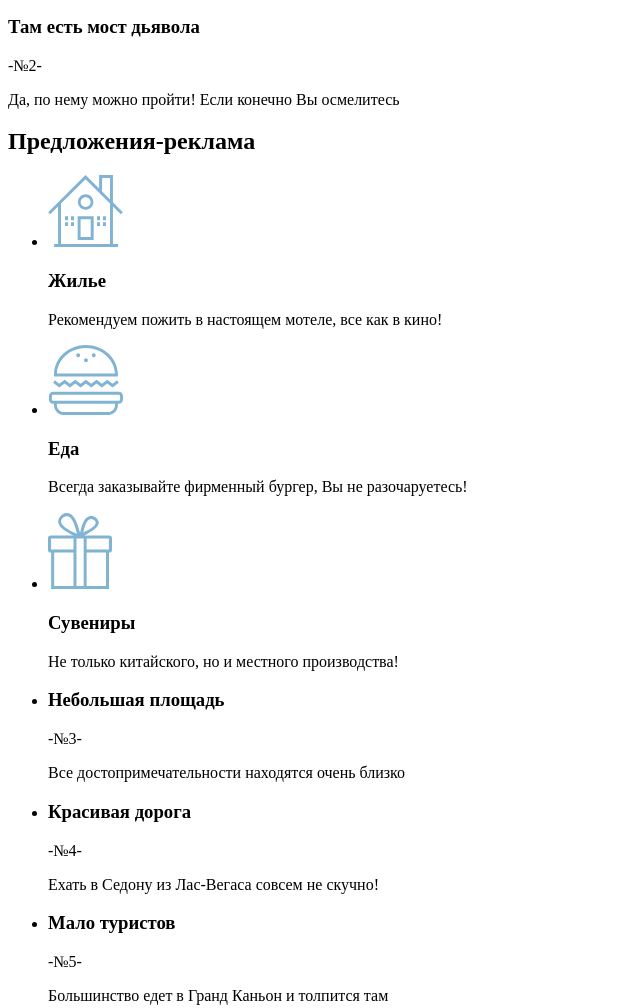
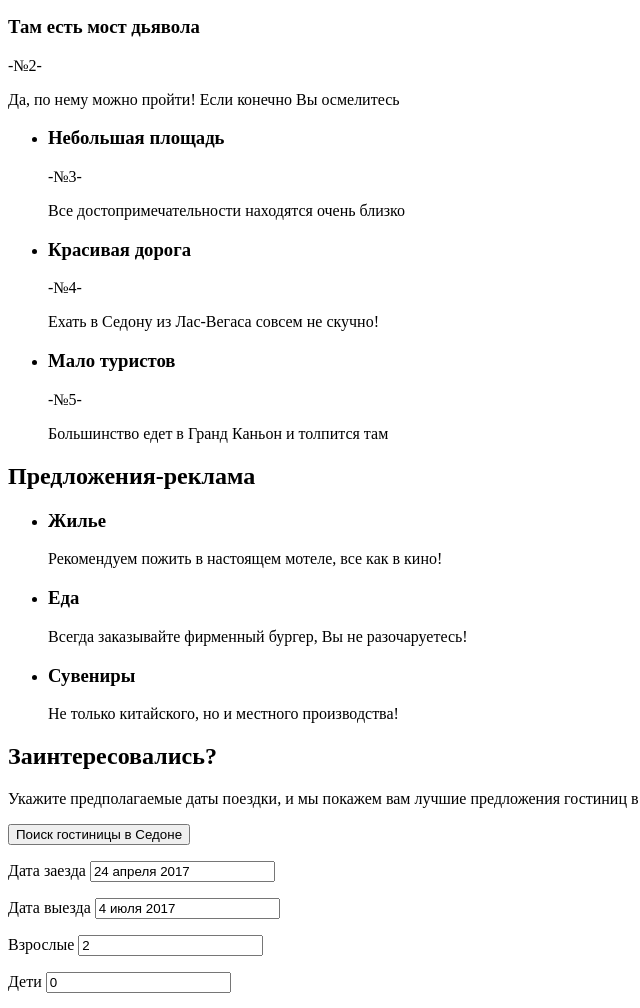
Before and after one commit to semenova-lv/1397575-sedona-28, a plain HTML site: page index.html in a window 1280 px wide. Shown: the part 519-1527 px from the top of the page, without its empty margins (0-640 px from the left). Drawn offline with Linux system fonts and the light colour scheme.

Commit message:
Исправление по замечаниям

```diff
--- a/index.html
+++ b/index.html
@@ -24,42 +24,24 @@
 <main>
     <h1>Седона</h1>
     <p>Седона - небольшой городок в Аризоне, заслуживающий большего!</p>
-    <section>
+
+    <section class="advantages">
         <h2>Преимущества</h2>
         <p>Рассмотрим 5 причин, по которым Седона круче, чем Гранд Каньон!</p>
-        <div>
+        <section class="advantages-1">
                 <h3>Настоящий городок</h3>
                 <p>-№1-</p>
                 <p>Седона - не аттракцион для туриста, там течет своя жизнь</p>
                 <img src="img/image1.jpg" width="800px" height="256px" alt="Городок Седона">
-        </div>
-        <div>
+        </section>
+        <section class="advantages-2">
                 <img src="img/image2.jpg" width="800px" height="256px" alt="Мост дьявола">
                 <h3>Там есть мост дьявола</h3>
                 <p>-№2-</p>
                 <p>Да, по нему можно пройти! Если конечно Вы осмелитесь</p>
-        </div>
-        <aside>
-            <h2>Предложения-реклама</h2>
-            <ul>
-                <li>
-                    <img src="img/icon-1.svg" width="75px" height="72px" alt="Жилье">
-                    <h3>Жилье</h3>
-                    <p>Рекомендуем пожить в настоящем мотеле, все как в кино!</p>
-                </li>
-                <li>
-                    <img src="img/icon-3.svg" width="75px" height="70px" alt="Еда">
-                    <h3>Еда</h3>
-                    <p>Всегда заказывайте фирменный бургер, Вы не разочаруетесь!</p>
-                </li>
-                <li>
-                    <img src="img/icon-2.svg" width="64px" height="77px" alt="Сувениры">
-                    <h3>Сувениры</h3>
-                    <p>Не только китайского, но и местного производства!</p>
-                </li>
-            </ul>
-        </aside>
-        <div>
+        </section>
+
+        <section class="advantages-other">
             <ul>
                 <li>
                     <h3>Небольшая площадь</h3>
@@ -77,7 +59,28 @@
                     <p>Большинство едет в Гранд Каньон и толпится там</p>
                 </li>
             </ul>
-        </div>
+        </section>
+    </section>
+
+    <section class="offer">
+        <h2>Предложения-реклама</h2>
+        <ul>
+            <li>
+                <!--Здесь будет иконка "Жилье"-->
+                <h3>Жилье</h3>
+                <p>Рекомендуем пожить в настоящем мотеле, все как в кино!</p>
+            </li>
+            <li>
+                <!--Здесь будет иконка "Еда"-->
+                <h3>Еда</h3>
+                <p>Всегда заказывайте фирменный бургер, Вы не разочаруетесь!</p>
+            </li>
+            <li>
+                <!--Здесь будет иконка "Сувениры"-->
+                <h3>Сувениры</h3>
+                <p>Не только китайского, но и местного производства!</p>
+            </li>
+        </ul>
     </section>
 
     <section>
```
